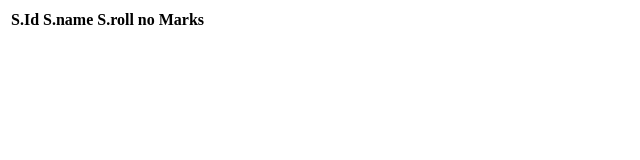
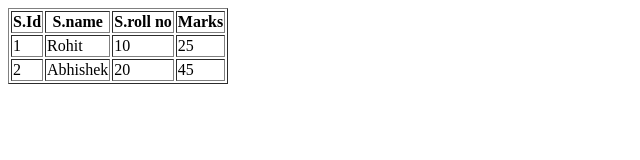
Before and after one commit to hr-programmer10-01/FSD-WD-CSE17-HarshGoswami, a plain HTML site: page HTML/table.html in a window 1280 px wide. Shown: the whole page, without its empty margins (0-640 px from the left). Drawn offline with Linux system fonts and the light colour scheme.

Commit message:
Added two candidates

```diff
--- a/HTML/table.html
+++ b/HTML/table.html
@@ -6,13 +6,25 @@
     <title>Student Data</title>
 </head>
 <body>
-    <table>
+    <table border="1">
     <tr>
         <th>S.Id</th>
         <th>S.name</th>
         <th>S.roll no</th>
         <th>Marks</th>
     </tr>
+    <tr>
+        <td>1</td>
+        <td>Rohit</td>
+        <td>10</td>
+        <td>25</td>
+    </tr>
+    <tr>
+        <td>2</td>
+        <td>Abhishek</td>
+        <td>20</td>
+        <td>45</td>
+    </tr>
 </table>
 </body>
 </html>
```
